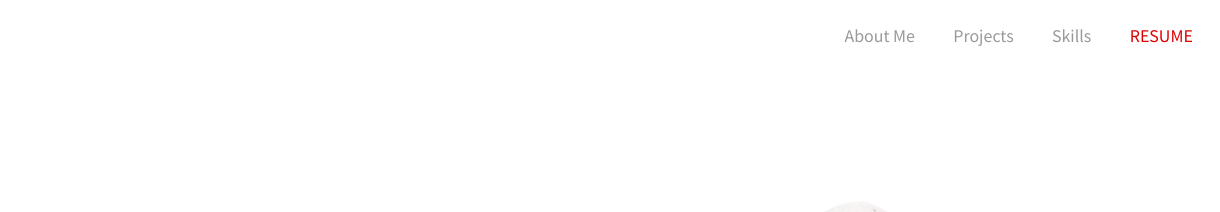
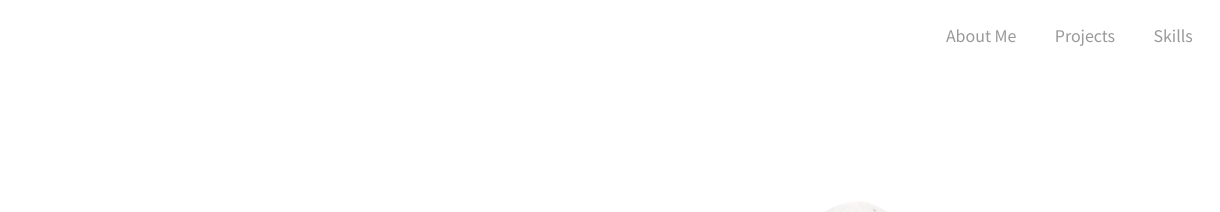
Before and after one commit to imbingz/ux, a plain HTML site: page index.html in a window 1280 px wide. Shown: the top 212 px of the page, 60-1280 px from the left. Drawn offline with Linux system fonts and the light colour scheme.

Commit message:
Update index.html

```diff
--- a/index.html
+++ b/index.html
@@ -32,7 +32,7 @@
         <li><a href="#intro">About Me</a></li>
         <li><a href="#projects">Projects</a></li>
         <li><a href="#skills">Skills</a></li>
-        <li><a href="https://tinyurl.com/22pufdt7" target="_blank" id="resume" >RESUME</a></li>
+<!-- <li><a href="https://tinyurl.com/22pufdt7" target="_blank" id="resume" >RESUME</a></li> -->
         <li class="nav-social-icons">
             <a
             href="https://www.linkedin.com/in/bingzhang1/"
```
